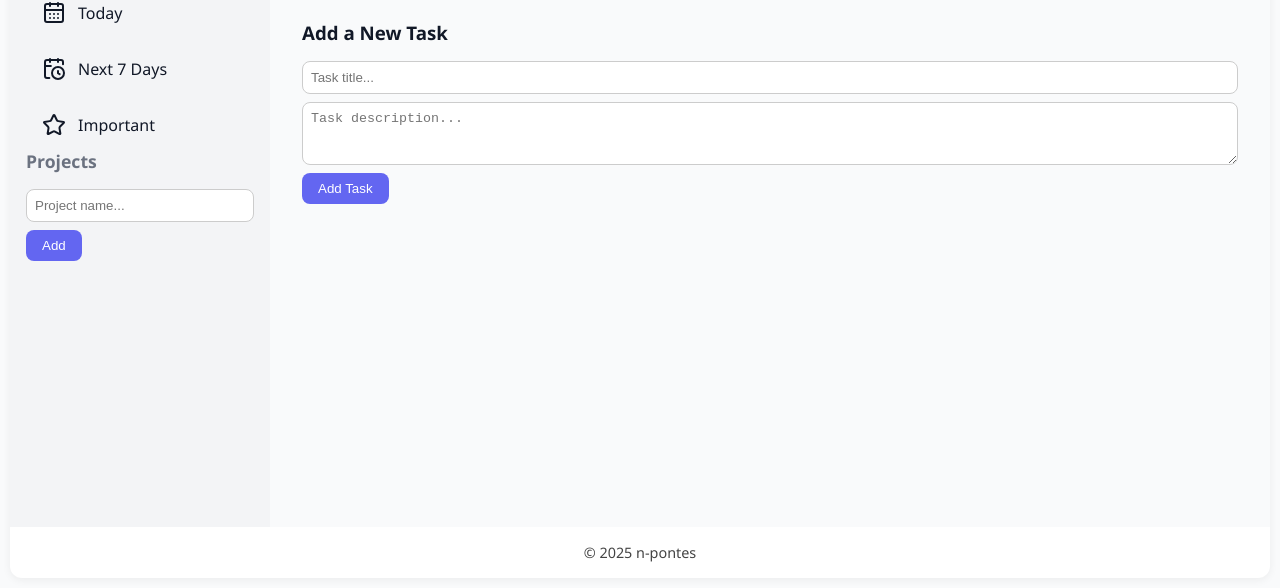
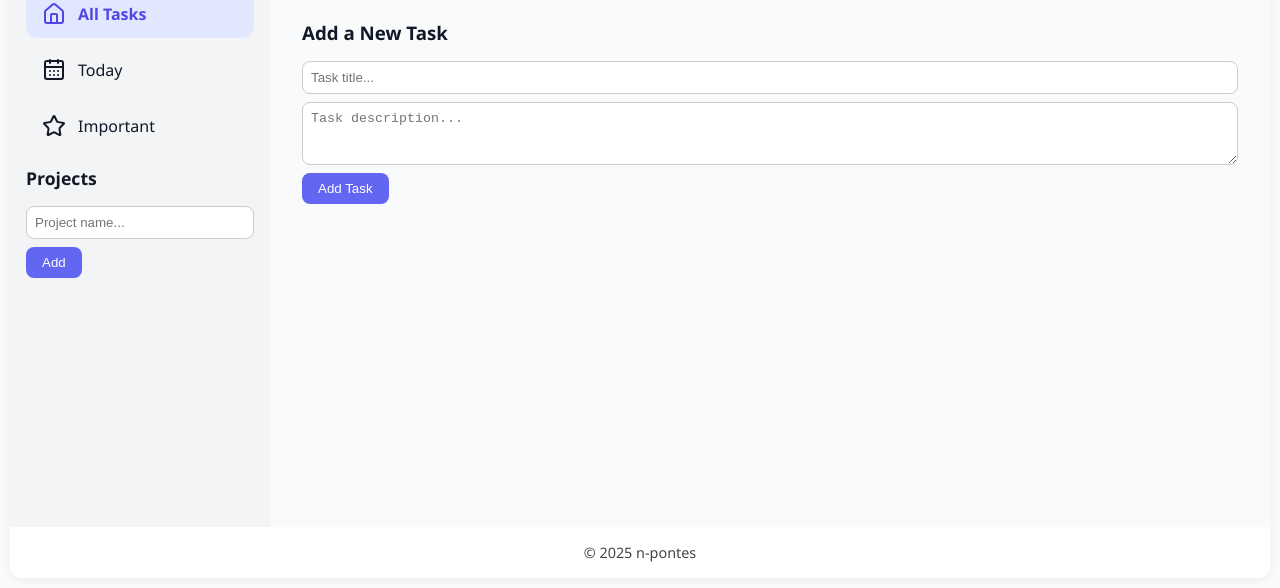
Before and after one commit to n-pontes/todo-list-app, a website built with webpack: page src/template.html in a window 1280 px wide. Shown: the part 212-800 px from the top of the page. Built offline with nearby package versions, Linux system fonts and the light colour scheme.

Commit message:
Modify stylesheet

```diff
--- a/src/styles.css
+++ b/src/styles.css
@@ -57,11 +57,18 @@ body {
     flex-direction: column;
     gap: 2rem;
 }
+.page-sidebar h3 {
+    color: var(--text-main) !important;
+}
 
 .nav-group {
     display: flex;
     flex-direction: column;
     gap: 0.5rem;
+    padding-bottom: 1rem;
+}
+.project-section h3 {
+    color: var(--text-main) !important;
 }
 
 .nav-item {
--- a/src/template.html
+++ b/src/template.html
@@ -13,19 +13,16 @@
     </header>
 
     <aside class="page-sidebar">
+      <h3>Home</h3>
       <div class="side-container">
         <div class="nav-group">
           <div class="nav-item active">
             <i data-lucide="home"></i>
-            <span>Home</span>
+            <span>All Tasks</span>
           </div>
           <div class="nav-item">
             <i data-lucide="calendar-days"></i>
             <span>Today</span>
-          </div>
-          <div class="nav-item">
-            <i data-lucide="calendar-clock"></i>
-            <span>Next 7 Days</span>
           </div>
           <div class="nav-item">
             <i data-lucide="star"></i>
@@ -47,7 +44,7 @@
 
     <main class="page-main">
       <div class="content">
-        <h2>All Tasks</h2>
+        <h2>---</h2>
         <div class="task-list">
           <!-- Tasks will be dynamically added here -->
         </div>
```
